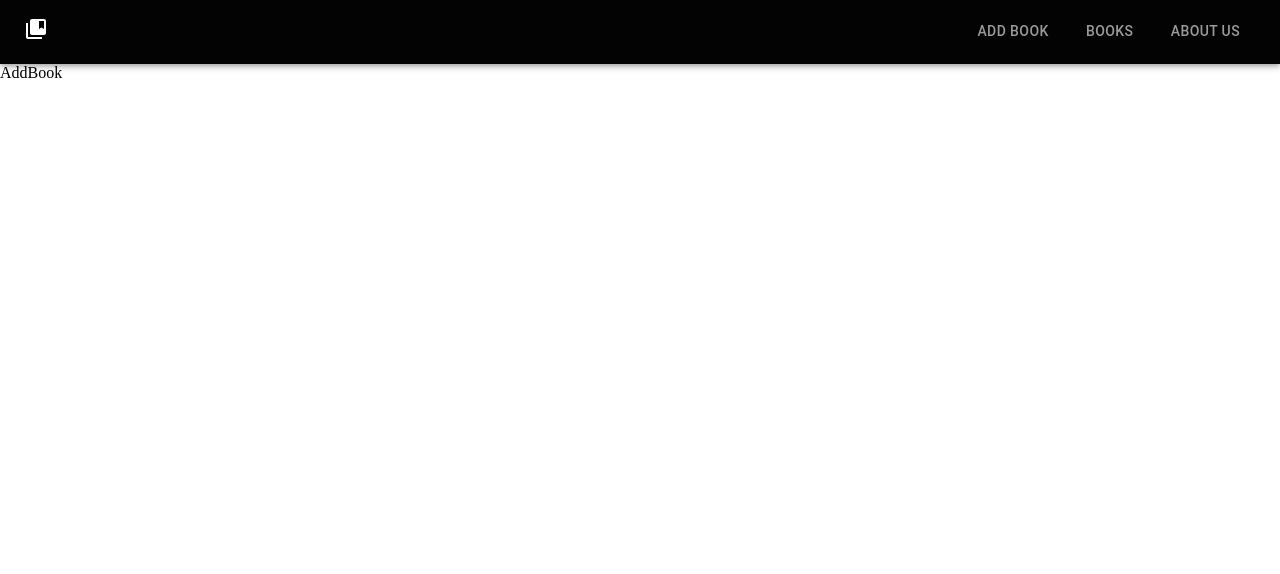
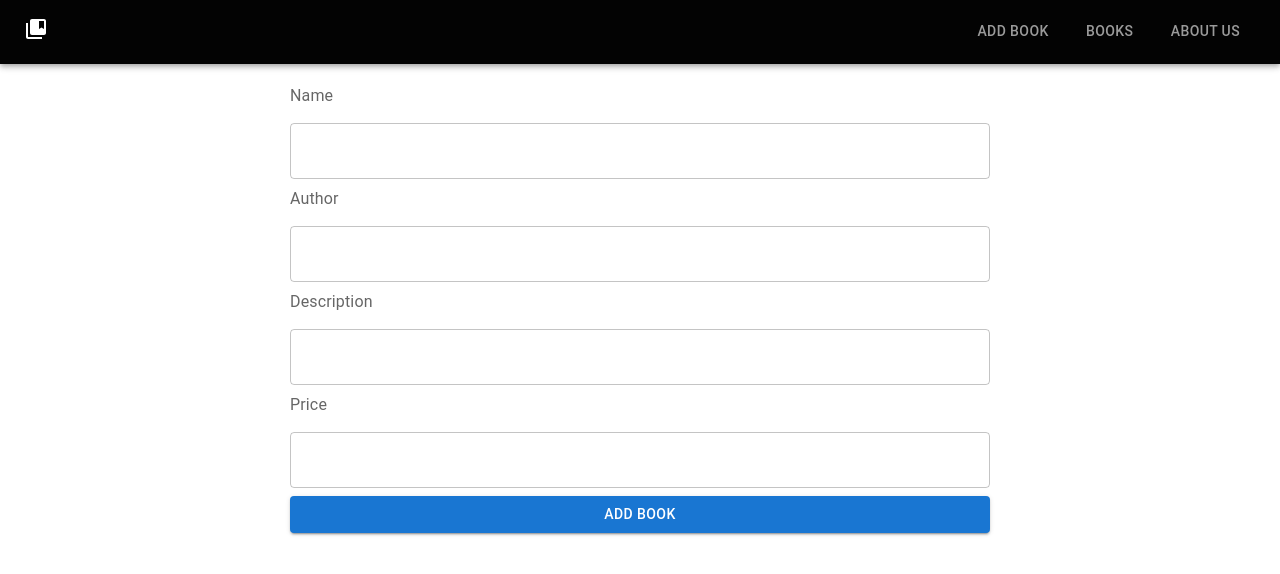
Before and after one commit to santiagoejm/Book_Store_App, a React (Create React App) app in the folder frontend/: page /add in a window 1280 px wide. Shown: the top 574 px of the page. Built offline with nearby package versions, Linux system fonts and the light colour scheme.

Commit message:
addbook page styled

```diff
--- a/frontend/src/components/AddBook.jsx
+++ b/frontend/src/components/AddBook.jsx
@@ -1,7 +1,47 @@
+import { FormLabel, TextField, Box, Button } from "@mui/material";
 import React from "react";
 
 const AddBook = () => {
-  return <div>AddBook</div>;
+  return (
+    <form>
+      <Box
+        display="flex"
+        flexDirection="column"
+        justifyContent="center"
+        maxWidth="700px"
+        alignContent="center"
+        marginLeft="auto"
+        marginRight="auto"
+        marginTop="20px"
+      >
+        <FormLabel>Name</FormLabel>
+        <TextField margin="normal" fullWidth variant="outlined" name="name" />
+
+        <FormLabel>Author</FormLabel>
+        <TextField margin="normal" fullWidth variant="outlined" name="author" />
+
+        <FormLabel>Description</FormLabel>
+        <TextField
+          margin="normal"
+          fullWidth
+          variant="outlined"
+          name="description"
+        />
+
+        <FormLabel>Price</FormLabel>
+        <TextField
+          type="number"
+          margin="normal"
+          fullWidth
+          variant="outlined"
+          name="price"
+        />
+        <Button variant="contained" type="submit">
+          Add Book
+        </Button>
+      </Box>
+    </form>
+  );
 };
 
 export default AddBook;
```
